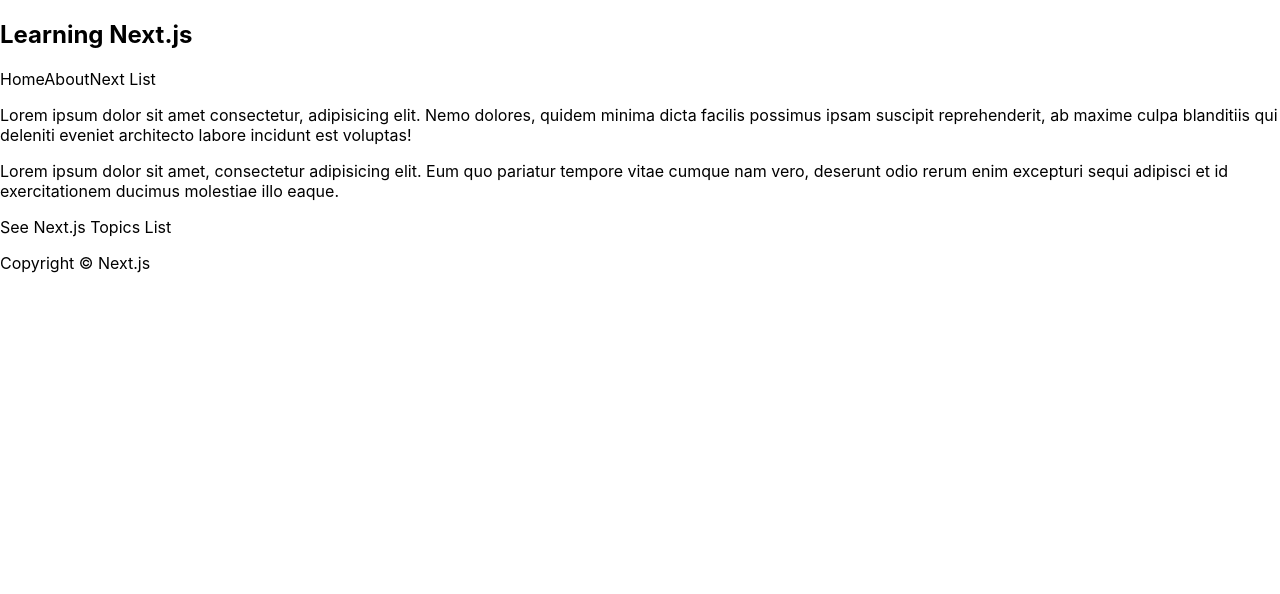
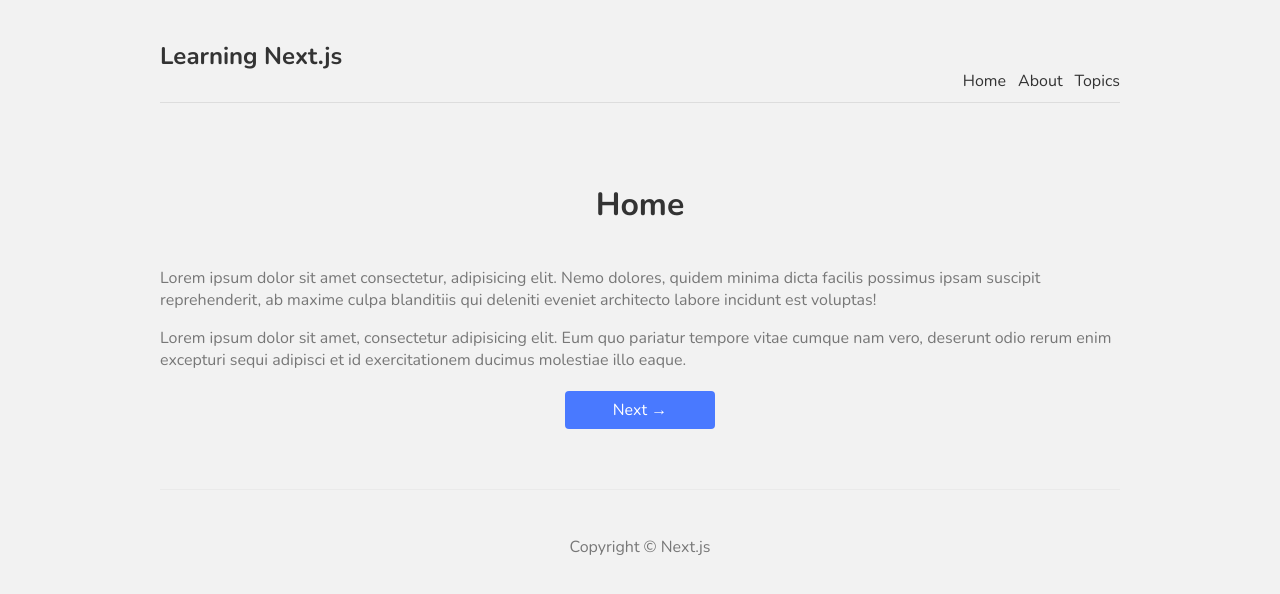
Before and after one commit to theiconik/learning-nextjs, a Next.js app: page / in a window 1280 px wide. Shown: the top 594 px of the page. Built offline with nearby package versions, Linux system fonts and the light colour scheme.

Commit message:
Styling and other few tweakings

```diff
--- a/comps/Footer.js
+++ b/comps/Footer.js
@@ -1,8 +1,8 @@
 const Footer = () => {
    return (
-      <div>
+      <footer>
          <p>Copyright © Next.js</p>
-      </div>
+      </footer>
     );
 }
 
--- a/comps/Navbar.js
+++ b/comps/Navbar.js
@@ -8,7 +8,7 @@ const Navbar = () => {
          </div>
          <Link href="/"><a>Home</a></Link>
          <Link href="/about"><a>About</a></Link>
-         <Link href="/nextjs"><a>Next List</a></Link>
+         <Link href="/nextjs"><a>Topics</a></Link>
       </nav>
     );
 }
--- a/pages/about.js
+++ b/pages/about.js
@@ -2,6 +2,8 @@ const About = () => {
    return (
       <div>
          <h1>About</h1>
+         <p>Lorem ipsum dolor, sit amet consectetur adipisicing elit. Facere ipsam delectus repudiandae voluptates sit recusandae beatae, aliquam rerum blanditiis totam maiores, laudantium laborum aliquid error ut assumenda, eum odit quae.</p>
+         <p>Lorem ipsum dolor sit amet consectetur adipisicing elit. Similique illum quam totam accusamus dolor eum reprehenderit doloremque.</p>
       </div>
     );
 }
--- a/pages/index.js
+++ b/pages/index.js
@@ -1,13 +1,14 @@
-//import styles from '../styles/Home.module.css'
+import styles from '../styles/Home.module.css'
 import Link from 'next/link'
 
 
 export default function Home() {
   return (
     <div className="">
-      <p>Lorem ipsum dolor sit amet consectetur, adipisicing elit. Nemo dolores, quidem minima dicta facilis possimus ipsam suscipit reprehenderit, ab maxime culpa blanditiis qui deleniti eveniet architecto labore incidunt est voluptas!</p>
-      <p>Lorem ipsum dolor sit amet, consectetur adipisicing elit. Eum quo pariatur tempore vitae cumque nam vero, deserunt odio rerum enim excepturi sequi adipisci et id exercitationem ducimus molestiae illo eaque.</p>
-      <Link href="/nextjs"><a>See Next.js Topics List</a></Link>
+      <h1 className={styles.title}>Home</h1>
+      <p className={styles.text}>Lorem ipsum dolor sit amet consectetur, adipisicing elit. Nemo dolores, quidem minima dicta facilis possimus ipsam suscipit reprehenderit, ab maxime culpa blanditiis qui deleniti eveniet architecto labore incidunt est voluptas!</p>
+      <p className={styles.text}>Lorem ipsum dolor sit amet, consectetur adipisicing elit. Eum quo pariatur tempore vitae cumque nam vero, deserunt odio rerum enim excepturi sequi adipisci et id exercitationem ducimus molestiae illo eaque.</p>
+      <Link href="/nextjs"><a className={styles.btn}>Next →</a></Link>
     </div>
   )
 }
--- a/pages/nextjs/index.js
+++ b/pages/nextjs/index.js
@@ -1,7 +1,7 @@
 const nextRoot = () => {
    return (
       <div>
-         <h1>Root of Nextjs</h1>
+         <h1>Topics</h1>
       </div>
     );
 }
--- a/styles/Home.module.css
+++ b/styles/Home.module.css
@@ -1,122 +1,18 @@
-.container {
-  min-height: 100vh;
-  padding: 0 0.5rem;
-  display: flex;
-  flex-direction: column;
-  justify-content: center;
-  align-items: center;
-}
-
-.main {
-  padding: 5rem 0;
-  flex: 1;
-  display: flex;
-  flex-direction: column;
-  justify-content: center;
-  align-items: center;
-}
-
-.footer {
-  width: 100%;
-  height: 100px;
-  border-top: 1px solid #eaeaea;
-  display: flex;
-  justify-content: center;
-  align-items: center;
-}
-
-.footer img {
-  margin-left: 0.5rem;
-}
-
-.footer a {
-  display: flex;
-  justify-content: center;
-  align-items: center;
-}
-
-.title a {
-  color: #0070f3;
-  text-decoration: none;
-}
-
-.title a:hover,
-.title a:focus,
-.title a:active {
-  text-decoration: underline;
-}
-
 .title {
-  margin: 0;
-  line-height: 1.15;
-  font-size: 4rem;
-}
-
-.title,
-.description {
+  color: #333;
+  padding-bottom: 20px;
   text-align: center;
 }
-
-.description {
-  line-height: 1.5;
-  font-size: 1.5rem;
+.text {
+  color: #777;
 }
-
-.code {
-  background: #fafafa;
-  border-radius: 5px;
-  padding: 0.75rem;
-  font-size: 1.1rem;
-  font-family: Menlo, Monaco, Lucida Console, Liberation Mono, DejaVu Sans Mono,
-    Bitstream Vera Sans Mono, Courier New, monospace;
+.btn {
+  display: block;
+  width: 150px;
+  padding: 8px 0;
+  margin: 20px auto;
+  background: #4979ff;
+  border-radius: 4px;
+  color: white;
+  text-align: center;
 }
-
-.grid {
-  display: flex;
-  align-items: center;
-  justify-content: center;
-  flex-wrap: wrap;
-  max-width: 800px;
-  margin-top: 3rem;
-}
-
-.card {
-  margin: 1rem;
-  flex-basis: 45%;
-  padding: 1.5rem;
-  text-align: left;
-  color: inherit;
-  text-decoration: none;
-  border: 1px solid #eaeaea;
-  border-radius: 10px;
-  transition: color 0.15s ease, border-color 0.15s ease;
-}
-
-.card:hover,
-.card:focus,
-.card:active {
-  color: #0070f3;
-  border-color: #0070f3;
-}
-
-.card h3 {
-  margin: 0 0 1rem 0;
-  font-size: 1.5rem;
-}
-
-.card p {
-  margin: 0;
-  font-size: 1.25rem;
-  line-height: 1.5;
-}
-
-.logo {
-  height: 1em;
-}
-
-@media (max-width: 600px) {
-  .grid {
-    width: 100%;
-    flex-direction: column;
-  }
-}
--- a/styles/globals.css
+++ b/styles/globals.css
@@ -1,16 +1,56 @@
-html,
+@import url('https://fonts.googleapis.com/css2?family=Nunito:wght@300;400;600;700&display=swap');
+
 body {
-  padding: 0;
-  margin: 0;
-  font-family: -apple-system, BlinkMacSystemFont, Segoe UI, Roboto, Oxygen,
-    Ubuntu, Cantarell, Fira Sans, Droid Sans, Helvetica Neue, sans-serif;
+  background: #f2f2f2;
+  color: #333;
+  font-family: "Nunito";
+}
+a {
+  color: #333;
+  text-decoration: none;
+}
+.content {
+  max-width: 960px;
+  margin: 0 auto;
+}
+nav {
+  margin: 10px auto 80px;
+  padding: 10px 0;
+  display: flex;
+  justify-content: flex-end;
+  align-items: flex-end;
+  border-bottom: 1px solid #ddd;
+}
+nav a {
+  margin-left: 12px;
+}
+nav .logo {
+  margin-right: auto;
+}
+footer {
+  display: block;
+  text-align: center;
+  padding: 30px 0;
+  margin-top: 60px;
+  color: #777;
+  border-top: 1px solid #eaeaea;
 }
 
-a {
-  color: inherit;
-  text-decoration: none;
+/* .main-link {
+  background-color: #333;
+  color: #ddd;
+  padding: 5px 10px;
+  font-size: 0.85rem;
+  border-radius: 5px;
+  text-align: center;
+  transition: 0.2s all;
 }
 
-* {
-  box-sizing: border-box;
+.main-link:hover {
+  background-color: #777;
+  color: white;
 }
+
+.main-link:active {
+  transform: scale(0.85);
+} */
```
Also changed, not shown: styles/nextjs.module.css (added).
